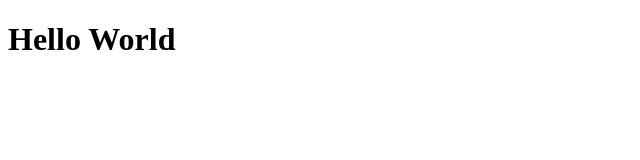
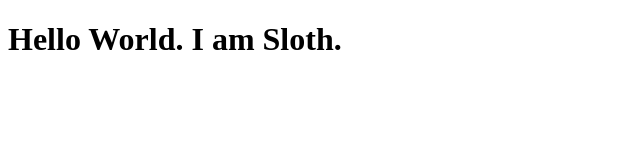
Before and after one commit to NPPHA/coursera-test, a plain HTML site: page site/index.html in a window 1280 px wide. Shown: the whole page, without its empty margins (0-640 px from the left). Drawn offline with Linux system fonts and the light colour scheme.

Commit message:
First modification of my first page

```diff
--- a/site/index.html
+++ b/site/index.html
@@ -4,6 +4,6 @@
 	<title>Hello World</title>
 </head>
 <body>
-<h1>Hello World</h1>
+<h1>Hello World. I am Sloth.</h1>
 </body>
 </html>
```
